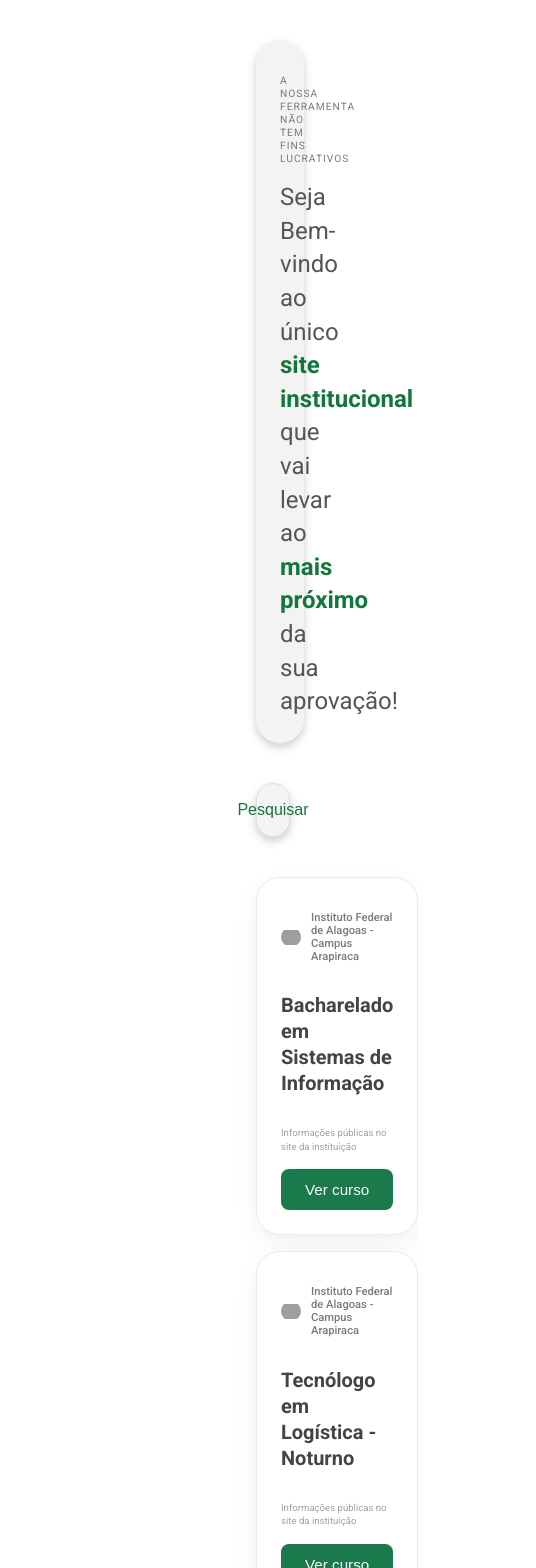
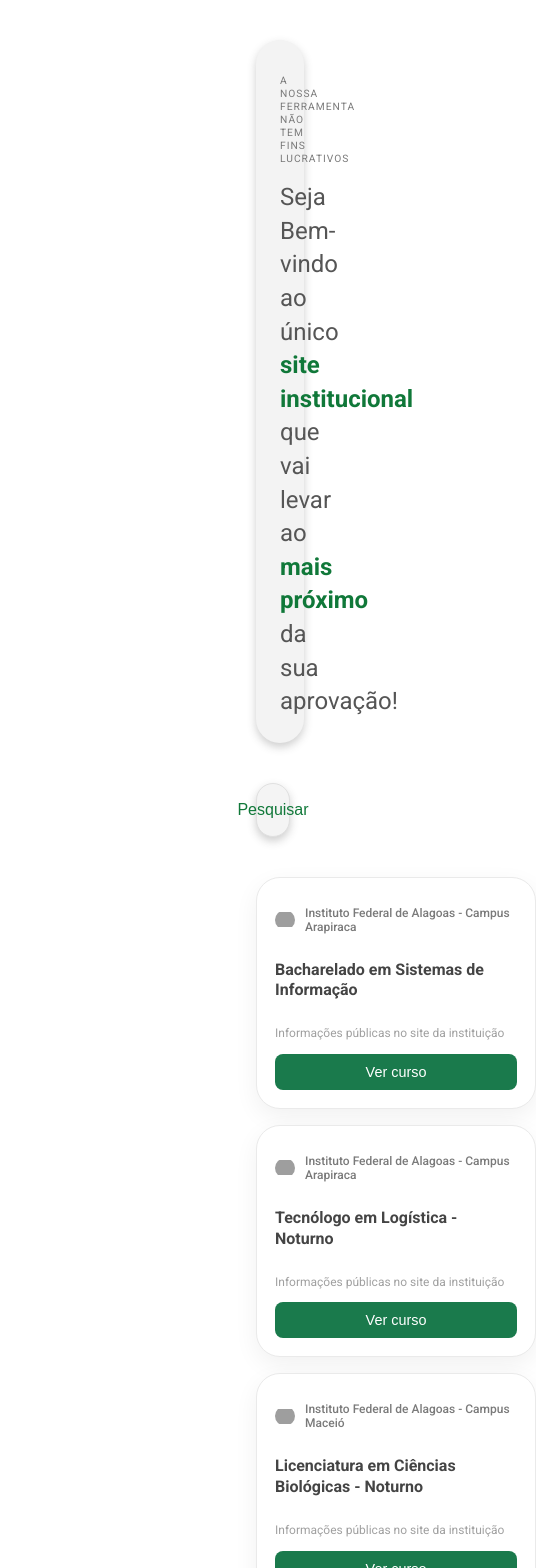
Before and after one commit to rayantoniel/preparaif, a React (Vite) app in the folder frontend/: page / in a window 390 px wide. Shown: the top 1568 px of the page, 536 px wide, since content can reach past the window. Built offline with nearby package versions, Linux system fonts and the light colour scheme; grey boxes are pictures that could not be loaded.

Commit message:
feat: Add responsiveness to the CourseCard component.

```diff
--- a/frontend/src/components/CourseCard.css
+++ b/frontend/src/components/CourseCard.css
@@ -1,7 +1,7 @@
 .courses-container {
   display: grid;
-  grid-template-columns: repeat(2, 1fr);
-  gap: 16px;
+  grid-template-columns: repeat(auto-fit, minmax(280px, 1fr));
+  gap: 20px;
 }
 
 .course-container {
@@ -15,12 +15,17 @@
   flex-direction: column;
   justify-content: space-between;
   height: 100%;
+  transition: transform 0.2s;
 }
+
+.course-container:hover {
+  transform: translateY(-4px);
+}
+
 
 .institute {
   display: flex;
   align-items: center;
-  justify-content: flex-start;
 }
 
 .img-institute {
@@ -32,28 +37,31 @@
 
 .institute-title {
   color: #7a7a7a;
-  font-size: 0.7rem;
+  font-size: 0.75rem;
   font-weight: 500;
   margin-left: 10px;
 }
 
+
 .course-title {
   color: #444;
   font-size: 1.2rem;
-  margin: 20px 0 30px 0;
+  margin: 16px 0 24px 0;
   line-height: 1.3;
 }
+
 
 .info-button {
   display: flex;
   align-items: center;
   justify-content: space-between;
   margin-top: auto;
+  gap: 12px;
 }
 
 .course-info {
   color: #a0a0a0;
-  font-size: 0.6rem;
+  font-size: 0.75rem;
   max-width: 60%;
   line-height: 1.4;
 }
@@ -63,11 +71,12 @@
   color: white;
   border: none;
   border-radius: 8px;
-  padding: 12px 24px;
-  font-size: 0.95rem;
+  padding: 10px 18px;
+  font-size: 0.9rem;
   font-weight: 500;
   cursor: pointer;
   transition: background-color 0.2s;
+  white-space: nowrap;
 }
 
 .course-button:hover {
@@ -84,7 +93,7 @@
 .see-more-link {
   color: #a0a0a0;
   text-decoration: none;
-  font-size: 0.95rem;
+  font-size: 0.9rem;
 }
 
 .see-more-link:hover {
@@ -92,28 +101,44 @@
   color: #1a7a4c;
 }
 
+
 @media (max-width: 768px) {
   .courses-container {
-    grid-template-columns: 1fr;
+    gap: 16px;
+  }
+
+  .course-title {
+    font-size: 1.1rem;
   }
 }
 
+
 @media (max-width: 480px) {
   .course-container {
-    padding: 24px;
+    padding: 18px;
   }
+
   .course-title {
-    font-size: 1.25rem;
+    font-size: 1rem;
   }
+
   .info-button {
     flex-direction: column;
     align-items: flex-start;
-    gap: 16px;
   }
+
   .course-info {
     max-width: 100%;
   }
+
   .course-button {
     width: 100%;
+    text-align: center;
   }
 }
+
+@media (min-width: 1200px) {
+  .courses-container {
+    grid-template-columns: repeat(3, 1fr);
+  }
+}
```
